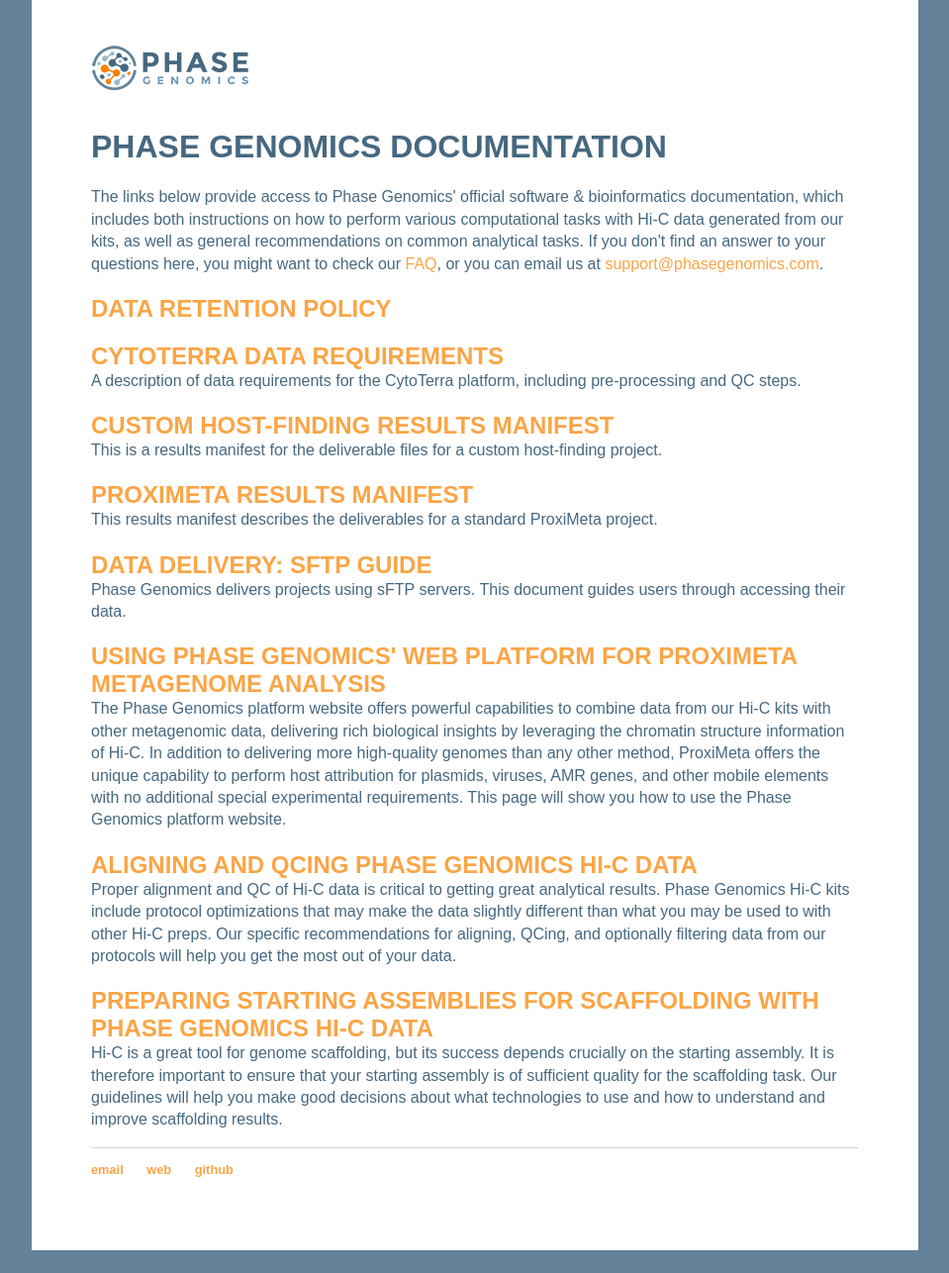
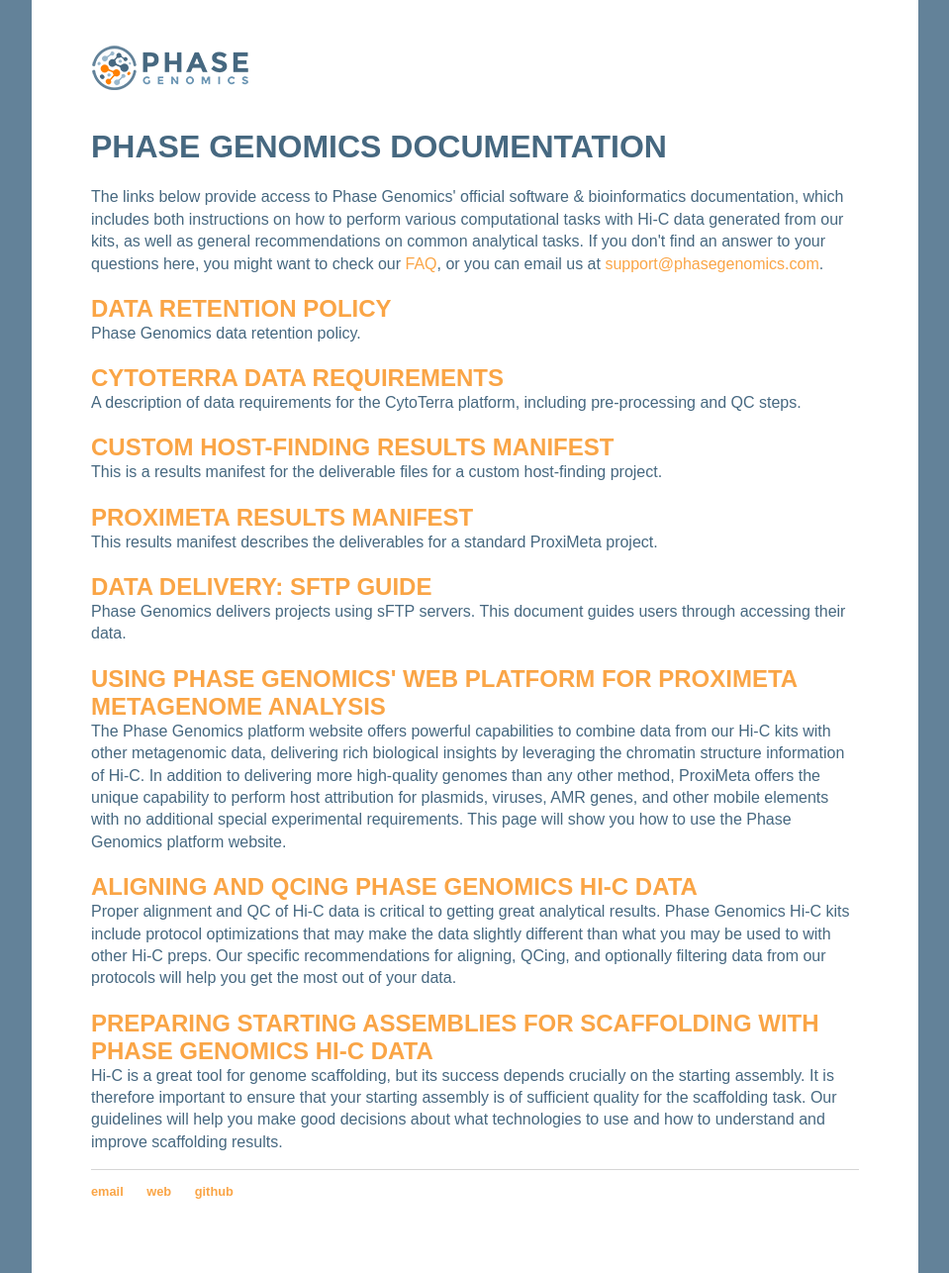
Before and after one commit to phasegenomics/phasegenomics.github.io, a Jekyll site: the page built from index.html, in a window 1280 px wide. Shown: the whole page at 99% size, without its empty margins (160-1119 px from the left). Built offline with Jekyll 4.4.1, drawn with Linux system fonts in a browser that asks for light colours; before the commit the page ends 1263 px from its top, so only the background shows below that.

Commit message:
adding front matter

```diff
--- a/_posts/2026-08-06-data-retention-policy.md
+++ b/_posts/2026-08-06-data-retention-policy.md
@@ -1,3 +1,10 @@
+---
+layout: post
+title: "Data Retention Policy"
+date: 2026-08-06
+description: "Phase Genomics data retention policy."
+---
+
 # Data Retention Policy
 
 **Implementation Date:** 01 August 2026
```
